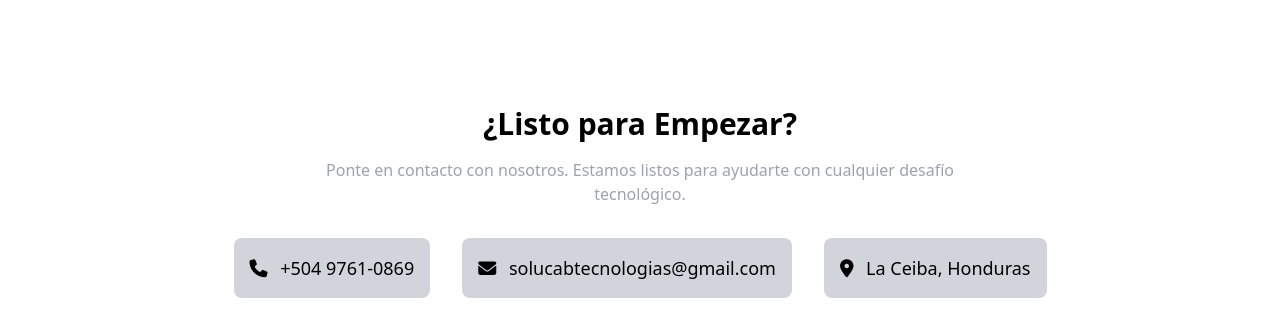
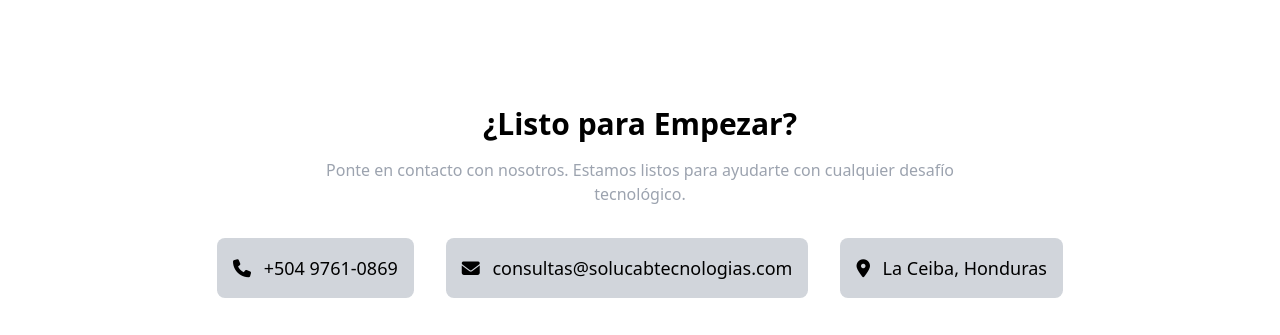
Before and after one commit to darlingcabrera/solucabtecnologias.github.io, a plain HTML site: page index.html in a window 1280 px wide. Shown: the part 4282-4617 px from the top of the page. Drawn offline with nearby package versions, Linux system fonts and the light colour scheme.

Commit message:
Update index.html

```diff
--- a/index.html
+++ b/index.html
@@ -374,8 +374,8 @@
           <a href="tel:+50497610869" class="bg-gray-300 hover:bg-gray-600 text-black p-4 rounded-lg transition duration-300">
             <p class="text-lg"><i class="fas fa-phone mr-2 text-primary"></i> +504 9761-0869</p>
           </a>
-          <a href="mailto:solucab@gmail.com" class="bg-gray-300 hover:bg-gray-600 text-black p-4 rounded-lg transition duration-300">
-            <p class="text-lg"><i class="fas fa-envelope mr-2 text-primary"></i> solucabtecnologias@gmail.com</p>
+          <a href="mailto:consultas@solucabtecnologias.com" class="bg-gray-300 hover:bg-gray-600 text-black p-4 rounded-lg transition duration-300">
+            <p class="text-lg"><i class="fas fa-envelope mr-2 text-primary"></i> consultas@solucabtecnologias.com</p>
           </a>
           <div class="bg-gray-300 text-black p-4 rounded-lg">
             <p class="text-lg"><i class="fas fa-map-marker-alt mr-2 text-primary"></i> La Ceiba, Honduras</p>
```
